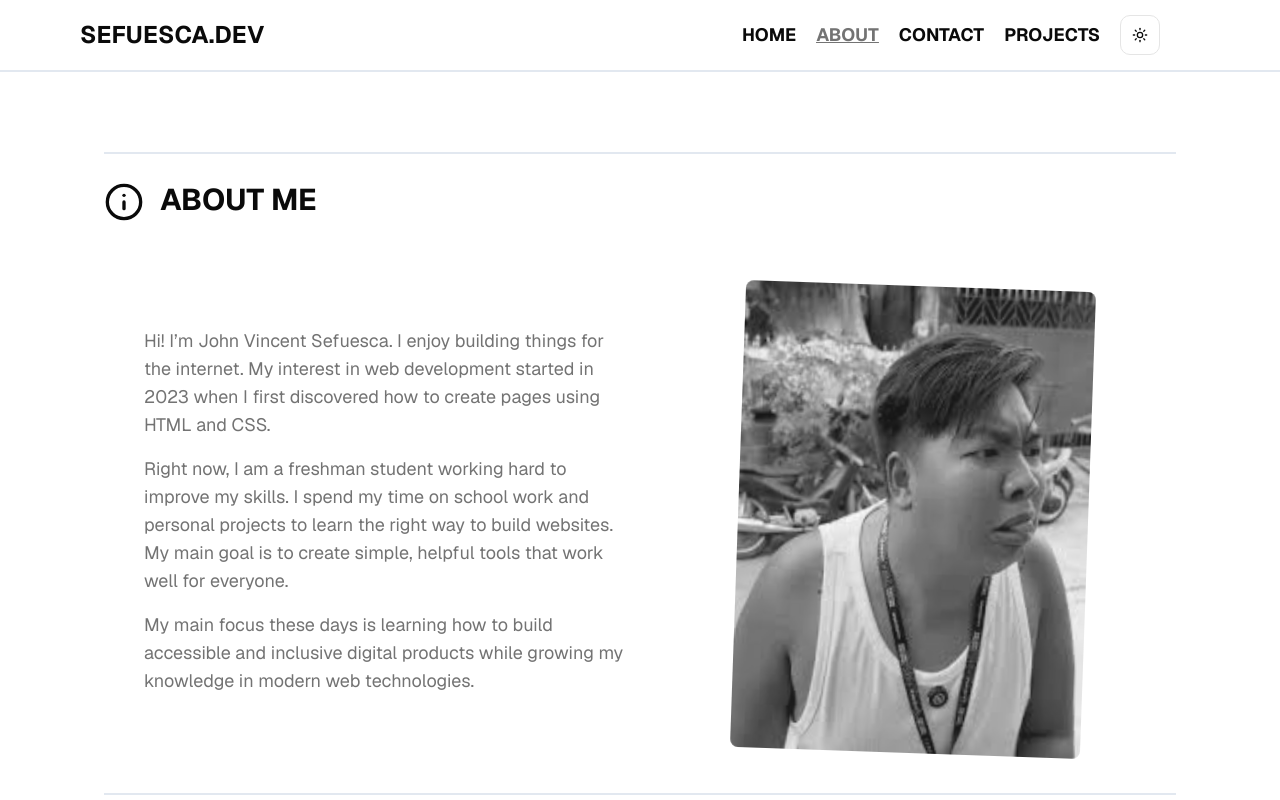
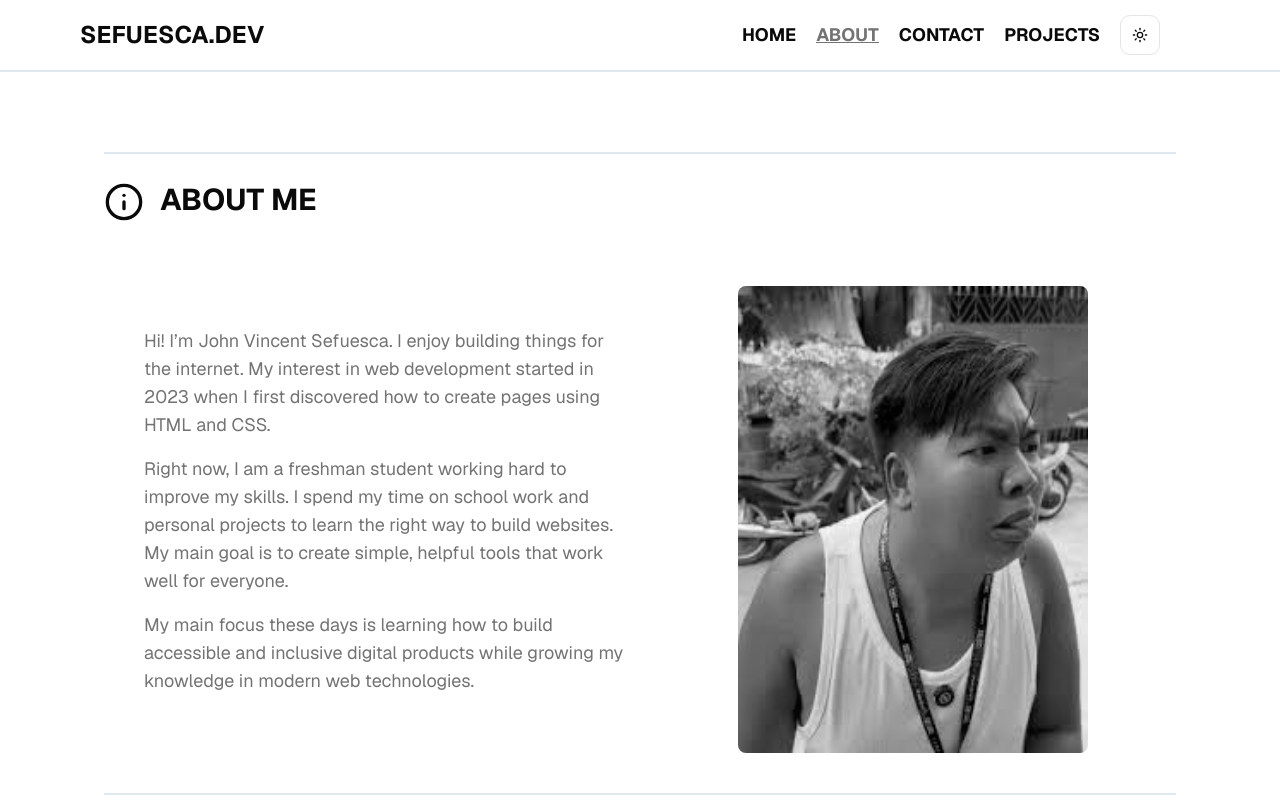
Before and after one commit to Unpayedme/ittract-portfolio, a Next.js app: page /about in a window 1280 px wide. Shown: the top 800 px of the page. Built offline with nearby package versions, Linux system fonts and the light colour scheme.

Commit message:
fix: update Header and Section components for improved styling; enhance ProfileImage hover effects and adjust scrollbar animation timing

```diff
--- a/components/common/Header.tsx
+++ b/components/common/Header.tsx
@@ -65,7 +65,7 @@ export function Header() {
                                 <Menu />
                             </DrawerTrigger>
                         </DrawerTitle>
-                        <DrawerContent className="text-center text-lg bg-white gap-0 flex flex-col justify-center dark:text-black m-w-full opacity-70">
+                        <DrawerContent className="text-center text-lg bg-white gap-0 flex flex-col justify-center dark:text-black m-w-full opacity-100">
                             <DrawerHeader className="flex flex-row justify-between">
                                 <DrawerDescription className="font-bold text-2xl flex justify-start text-center items-center pr-10">
                                     SEFUESCA.DEV
--- a/components/common/ProfileImage.tsx
+++ b/components/common/ProfileImage.tsx
@@ -15,7 +15,7 @@ export function ProfileImage() {
                     width={350}
                     height={350}
                     loading="eager"
-                    className="grayscale hover:grayscale-0 transition-all duration-500 hover:scale-102 rounded-md aspect-[3/4] rotate-2 hover:rotate-0 ease-in animate-pulse hover:animate-none hover:shadow-lg hover:shadow-red-500/50"
+                    className="grayscale hover:grayscale-0 transition-all duration-500 hover:scale-102 rounded-md aspect-[3/4]  ease-in animate-pulse-red hover:animate-none hover:shadow-lg hover:shadow-red-500/50"
                 />
         </div>
     );
--- a/components/common/Section.tsx
+++ b/components/common/Section.tsx
@@ -8,7 +8,7 @@ interface SectionProps extends React.HTMLAttributes<HTMLElement> {
 
 export function Section({ children, className, id, ...props }: SectionProps) {
   return (
-    <section id={id} className={cn("py-2 md:py-14 lg:py-20 lg:mx-20 md:mx-10 mx-2 animate-scrollbar", className)} {...props}>
+    <section id={id} className={cn("py-2 md:py-14 lg:py-20 lg:mx-20 md:mx-10 mx-2 md:animate-scrollbar", className)} {...props}>
       {children}
     </section>
   )
--- a/style/globals.css
+++ b/style/globals.css
@@ -137,9 +137,8 @@
     transform: scale(1);
   }
 }
-
 .animate-scrollbar{
-  animation: scrollBar 0.5s ease-out;
+  animation: scrollBar 0.5s linear;
   animation-timeline: view();
   animation-range: entry 0% cover 40%;
 }
```
